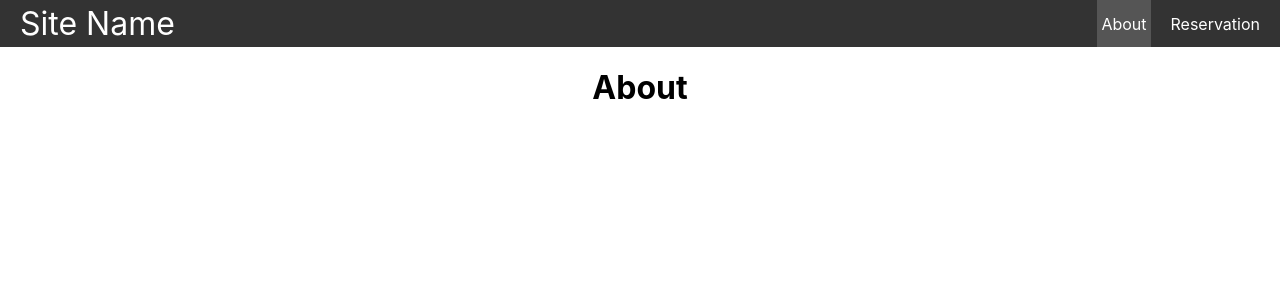
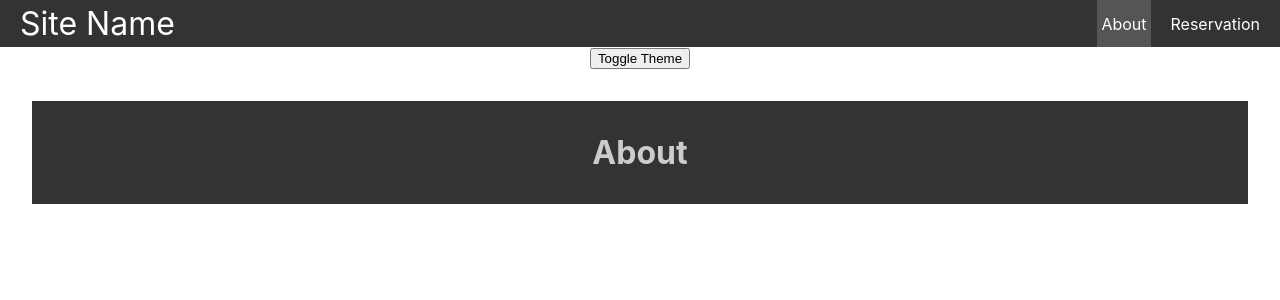
Before and after one commit to cieniu231/barber, a React (Create React App) app: page /about in a window 1280 px wide. Shown: the top 300 px of the page. Built offline with nearby package versions, Linux system fonts and the light colour scheme.

Commit message:
useContext

```diff
--- a/src/App.js
+++ b/src/App.js
@@ -1,4 +1,3 @@
-import logo from './logo.svg';
 import './App.css';
 import React from "react";
 import Navbar  from "./components/navigation";
@@ -6,12 +5,15 @@
 import About from "./components/about";
 import Reservation from "./components/reservation";
 import { Route, Routes } from "react-router-dom";
+import { ThemeProvider } from './components/ThemeContext'
+
 
 
 
 function App() {
 
   return (
+      <ThemeProvider>
           <div className="App">
             <Navbar/>
             <Routes>
@@ -20,6 +22,8 @@
               <Route path="/reservation" element={<Reservation/>} />
             </Routes>
           </div>
+      </ThemeProvider>
+
   );
 }
 
--- /dev/null
+++ b/src/components/ThemeContext.js
@@ -0,0 +1,27 @@
+import React, {useContext, useState} from 'react'
+
+const ThemeContext = React.createContext()
+const ThemeUpdateContext = React.createContext()
+
+export function useTheme(){
+    return useContext(ThemeContext)
+}
+
+export function useThemeUpdate(){
+    return useContext(ThemeUpdateContext)
+}
+
+export function ThemeProvider({children}){
+    const [darkTheme, setDarkTheme] = useState(true)
+
+    function toggleTheme(){
+        setDarkTheme(prevDarkTheme => !prevDarkTheme)
+    }
+    return(
+        <ThemeContext.Provider value={darkTheme}>
+            <ThemeUpdateContext.Provider value={toggleTheme}>
+                {children}
+            </ThemeUpdateContext.Provider>
+        </ThemeContext.Provider>
+    )
+}
--- a/src/components/about.js
+++ b/src/components/about.js
@@ -1,3 +1,19 @@
+import React from 'react'
+import { useTheme, useThemeUpdate } from './ThemeContext'
 export default function About() {
-    return <h1>About</h1>
+    const darkTheme = useTheme()
+    const toggleTheme = useThemeUpdate()
+    const themeStyles = {
+        backgroundColor: darkTheme ? '#333' : '#CCC',
+        color: darkTheme ? '#CCC' : '#333',
+        padding: '2rem',
+        margin: '2rem'
+    }
+
+    return (
+        <>
+            <button onClick={toggleTheme}>Toggle Theme</button>
+            <h1 style={themeStyles}>About</h1>
+        </>
+    )
 }
```
Lines whose indentation alone changed are shown as unchanged.
